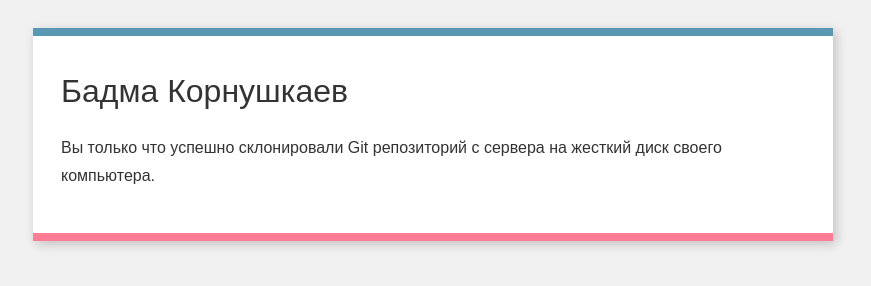
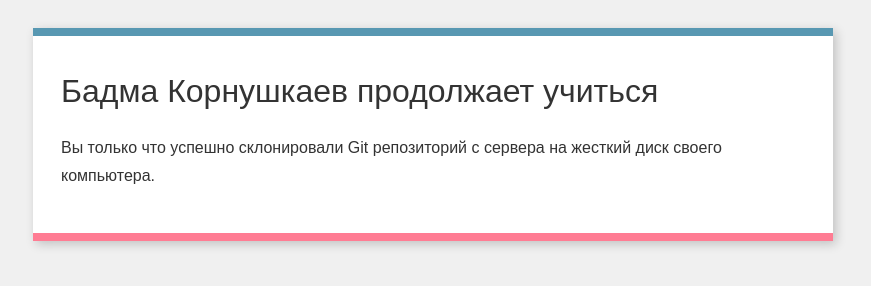
Before and after one commit to badmbadn/welcome-test, a plain HTML site: page index.html in a window 1280 px wide. Shown: the whole page, without its empty margins (207-1078 px from the left). Drawn offline with Linux system fonts and the light colour scheme.

Commit message:
theory commit

```diff
--- a/index.html
+++ b/index.html
@@ -9,7 +9,7 @@
     </head>
     <body>
         <div class="box">
-            <h1>Бадма Корнушкаев</h1>
+            <h1>Бадма Корнушкаев продолжает учиться</h1>
             <p>
                 Вы только что успешно склонировали Git репозиторий с сервера на
                 жесткий диск своего компьютера.
```
